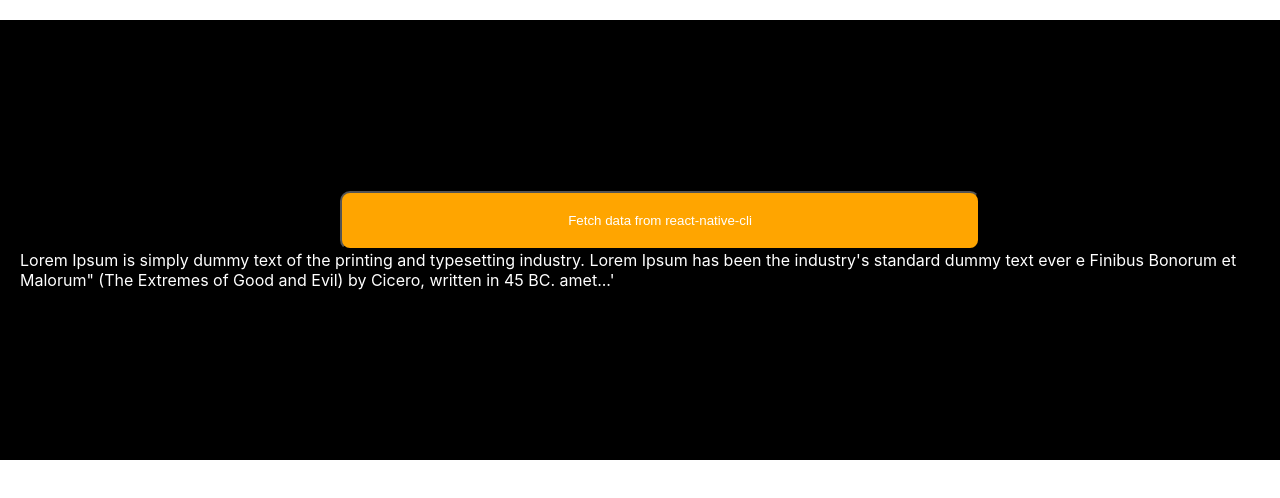
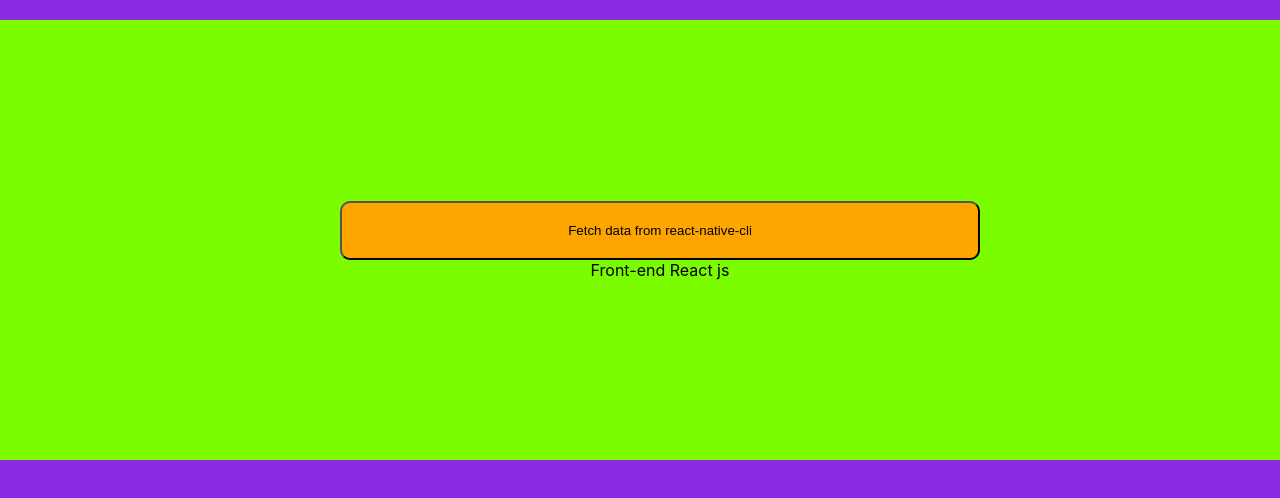
Before and after one commit to MdIntezarAlam/react, a React (Create React App) app: page / in a window 1280 px wide. Shown: the top 498 px of the page. Built offline with nearby package versions, Linux system fonts and the light colour scheme.

Commit message:
3nd commit

```diff
--- a/src/App.css
+++ b/src/App.css
@@ -2,13 +2,14 @@
   width: 100vw;
   height: 100vh;
   display: inline-block;
+  background-color: blueviolet;
 }
 
 .container {
   width: 100%;
   height: 50vh;
-  background-color: #000;
-  color: #fff;
+  background-color: lawngreen;
+  color: #000;
   margin: 20px auto;
   display: flex;
   flex-direction: column;
--- a/src/App.js
+++ b/src/App.js
@@ -21,7 +21,7 @@ function App() {
         <button
           style={{
             backgroundColor: "orange",
-            color: "#fff",
+            color: "#000",
             width: "50%",
             padding: "20px",
             borderRadius: "10px",
@@ -30,12 +30,7 @@ function App() {
         >
           Fetch data from react-native-cli
         </button>
-        <div>
-          Lorem Ipsum is simply dummy text of the printing and typesetting
-          industry. Lorem Ipsum has been the industry's standard dummy text ever
-          e Finibus Bonorum et Malorum" (The Extremes of Good and Evil) by
-          Cicero, written in 45 BC. amet...'
-        </div>
+        <div>Front-end React js</div>
       </div>
     </div>
   );
```
